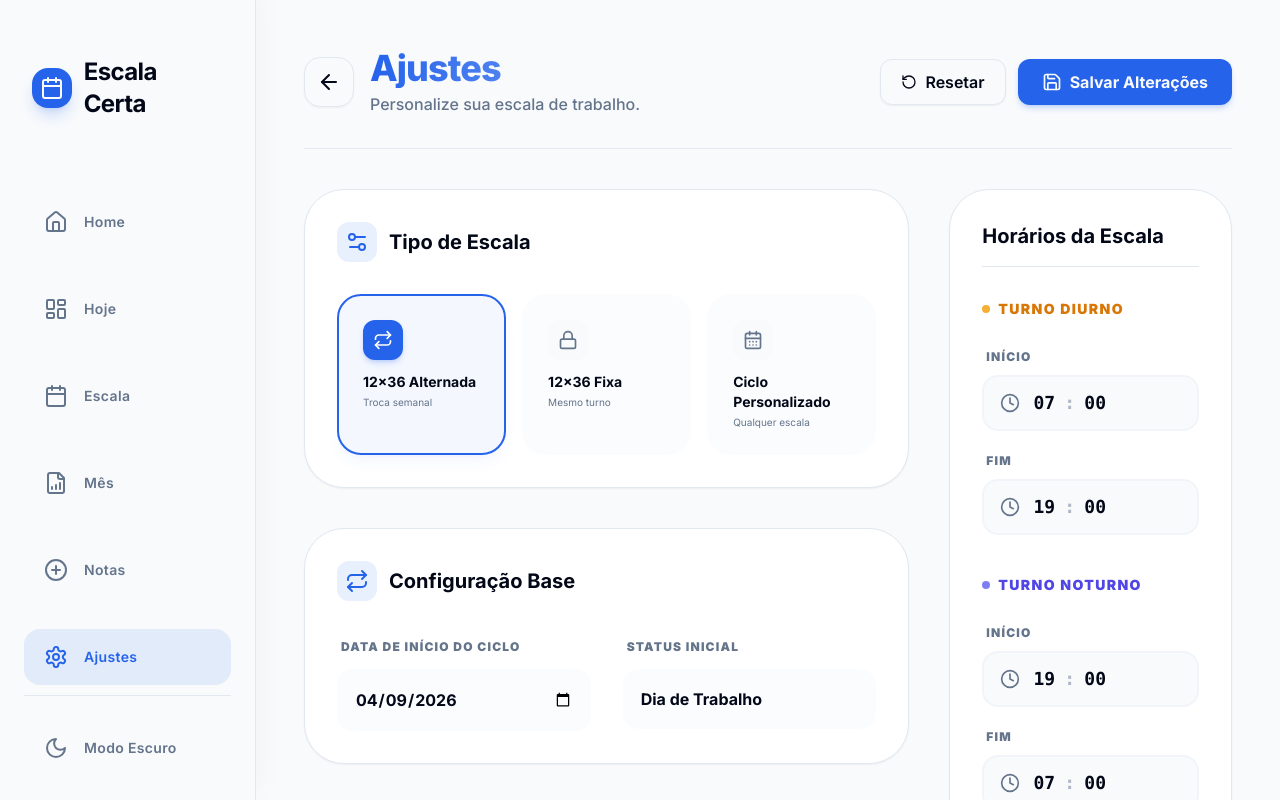
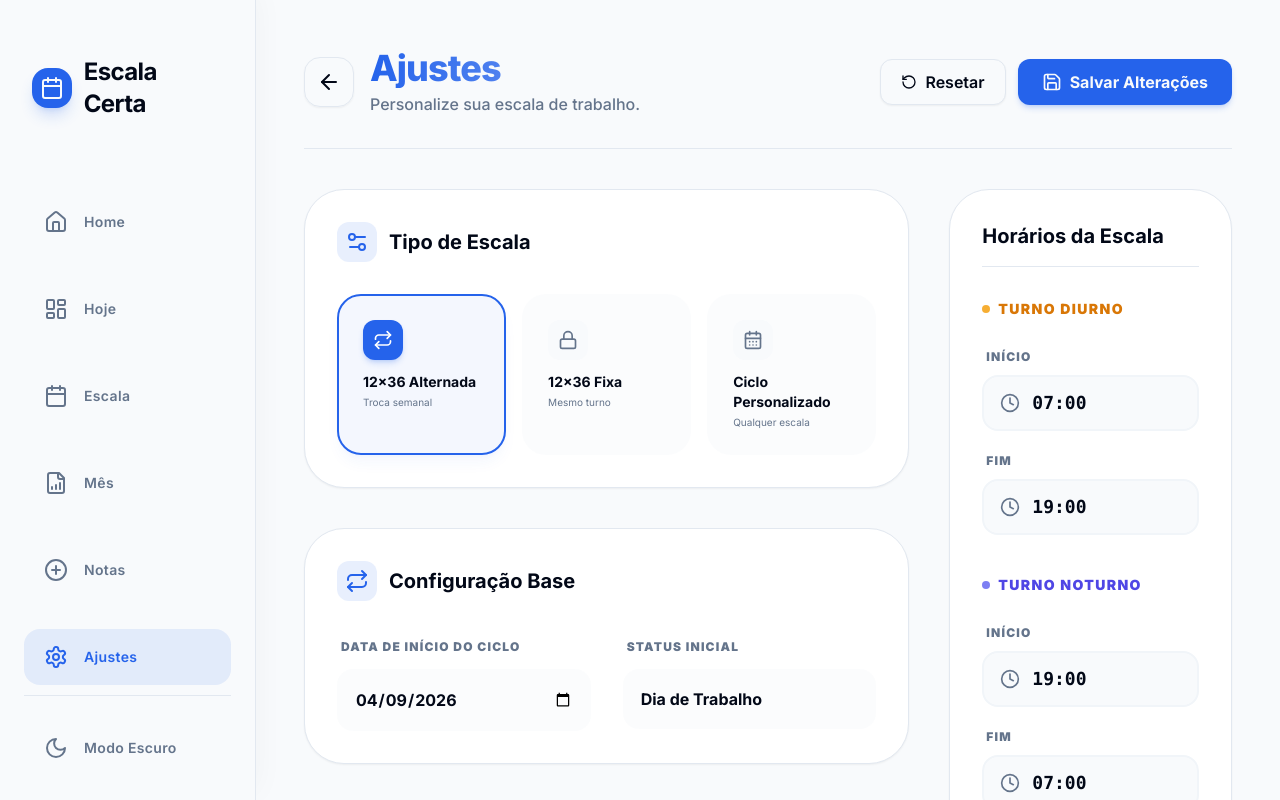
Before and after one commit to FelipeeLeite/escala-certa, a Next.js app: page /configuracoes in a window 1280 px wide. Shown: the top 800 px of the page. Built offline with nearby package versions, Linux system fonts and the light colour scheme.

Commit message:
fix: melhora definitiva do TimeInput (input HH:mm estável) e correção visual do dark mode nos seletores de ciclo

```diff
--- a/src/app/configuracoes/page.tsx
+++ b/src/app/configuracoes/page.tsx
@@ -237,11 +237,21 @@ export default function SettingsPage() {
                           <div className="grid grid-cols-2 gap-2">
                             <button
                               onClick={() => updateCycleStep(idx, { type: "trabalho" })}
-                              className={cn("py-2 rounded-xl text-xs font-bold border transition-all", step.type === "trabalho" ? "bg-primary text-white border-primary shadow-md" : "bg-background text-muted-foreground")}
+                              className={cn(
+                                "py-2 rounded-xl text-xs font-bold border transition-all",
+                                step.type === "trabalho"
+                                  ? "bg-primary text-primary-foreground border-primary shadow-md"
+                                  : "bg-background text-muted-foreground hover:bg-secondary/50"
+                              )}
                             >Trabalho</button>
                             <button
                               onClick={() => updateCycleStep(idx, { type: "folga" })}
-                              className={cn("py-2 rounded-xl text-xs font-bold border transition-all", step.type === "folga" ? "bg-emerald-600 text-white border-emerald-600 shadow-md" : "bg-background text-muted-foreground")}
+                              className={cn(
+                                "py-2 rounded-xl text-xs font-bold border transition-all",
+                                step.type === "folga"
+                                  ? "bg-emerald-600 text-white border-emerald-600 shadow-md"
+                                  : "bg-background text-muted-foreground hover:bg-secondary/50"
+                              )}
                             >Folga</button>
                           </div>
                         </div>
--- a/src/components/shared/TimeInput.tsx
+++ b/src/components/shared/TimeInput.tsx
@@ -1,6 +1,6 @@
 "use client";
 
-import React, { useState, useRef, useEffect } from "react";
+import React, { useState, useEffect } from "react";
 import { Clock } from "lucide-react";
 import { cn } from "@/lib/utils";
 
@@ -12,50 +12,74 @@ interface TimeInputProps {
 }
 
 export function TimeInput({ value, onChange, label, className }: TimeInputProps) {
+  const [inputValue, setInputValue] = useState(value);
   const [isFocused, setIsFocused] = useState(false);
-  const inputRef = useRef<HTMLInputElement>(null);
 
-  // Divide o valor HH:mm
-  const [hours, minutes] = value.split(":");
+  // Sincroniza o estado interno com o valor externo quando ele muda (ex: reset ou carga inicial)
+  useEffect(() => {
+    if (!isFocused) {
+      setInputValue(value);
+    }
+  }, [value, isFocused]);
 
-  const handleHoursChange = (e: React.ChangeEvent<HTMLInputElement>) => {
-    let val = e.target.value.replace(/\D/g, "");
-    if (val.length > 2) val = val.slice(-2);
+  const handleInputChange = (e: React.ChangeEvent<HTMLInputElement>) => {
+    let val = e.target.value.replace(/\D/g, ""); // Remove tudo que não é dígito
 
-    const h = parseInt(val);
-    if (h > 23) val = "23";
+    // Limita a 4 dígitos (HHMM)
+    if (val.length > 4) val = val.slice(0, 4);
 
-    onChange(`${val.padStart(2, "0")}:${minutes}`);
+    // Aplica a máscara visual HH:mm conforme digita
+    let formatted = val;
+    if (val.length >= 3) {
+      formatted = `${val.slice(0, 2)}:${val.slice(2)}`;
+    } else if (val.length > 0) {
+      formatted = val;
+    }
 
-    // Auto-focus para minutos se preencheu 2 dígitos
-    if (val.length === 2 && val !== "0") {
-      const nextInput = inputRef.current?.parentElement?.querySelectorAll("input")[1];
-      nextInput?.focus();
-    }
-  };
+    setInputValue(formatted);
 
-  const handleMinutesChange = (e: React.ChangeEvent<HTMLInputElement>) => {
-    let val = e.target.value.replace(/\D/g, "");
-    if (val.length > 2) val = val.slice(-2);
+    // Se tiver 4 dígitos completos, valida e envia para o componente pai
+    if (val.length === 4) {
+      const h = parseInt(val.slice(0, 2));
+      const m = parseInt(val.slice(2));
 
-    const m = parseInt(val);
-    if (m > 59) val = "59";
+      const validH = Math.min(Math.max(h, 0), 23);
+      const validM = Math.min(Math.max(m, 0), 59);
 
-    onChange(`${hours}:${val.padStart(2, "0")}`);
-  };
-
-  const handleKeyDown = (e: React.KeyboardEvent<HTMLInputElement>, part: "h" | "m") => {
-    if (e.key === "Backspace" && part === "m" && (e.currentTarget.value === "" || e.currentTarget.value === "00")) {
-      inputRef.current?.focus();
+      const result = `${validH.toString().padStart(2, "0")}:${validM.toString().padStart(2, "0")}`;
+      setInputValue(result);
+      onChange(result);
     }
   };
 
   const handleBlur = () => {
     setIsFocused(false);
-    // Validação final ao sair: garante HH:mm com 2 dígitos
-    const h = (hours || "00").padStart(2, "0");
-    const m = (minutes || "00").padStart(2, "0");
-    onChange(`${h}:${m}`);
+
+    // Ao sair, garante que o valor seja válido e formatado
+    let clean = inputValue.replace(/\D/g, "");
+
+    if (clean.length === 0) {
+      setInputValue(value); // Se apagou tudo, volta para o valor anterior
+      return;
+    }
+
+    // Preenchimento parcial (ex: "7" -> "07:00", "15" -> "15:00", "153" -> "15:03")
+    let h = 0;
+    let m = 0;
+
+    if (clean.length <= 2) {
+      h = parseInt(clean);
+    } else {
+      h = parseInt(clean.slice(0, 2));
+      m = parseInt(clean.slice(2));
+    }
+
+    const validH = Math.min(Math.max(h, 0), 23);
+    const validM = Math.min(Math.max(m, 0), 59);
+
+    const finalValue = `${validH.toString().padStart(2, "0")}:${validM.toString().padStart(2, "0")}`;
+    setInputValue(finalValue);
+    onChange(finalValue);
   };
 
   return (
@@ -67,46 +91,21 @@ export function TimeInput({ value, onChange, label, className }: TimeInputProps)
       )}
       <div
         className={cn(
-          "flex items-center gap-2 bg-background border-2 rounded-2xl px-4 py-3 transition-all group",
-          isFocused ? "border-primary ring-4 ring-primary/10" : "border-secondary hover:border-primary/30"
+          "flex items-center gap-3 bg-background border-2 rounded-2xl px-4 py-3 transition-all",
+          isFocused ? "border-primary ring-4 ring-primary/10 shadow-sm" : "border-secondary hover:border-primary/30"
         )}
-        onClick={() => inputRef.current?.focus()}
       >
-        <Clock className={cn("w-5 h-5 transition-colors", isFocused ? "text-primary" : "text-muted-foreground")} />
+        <Clock className={cn("w-5 h-5 shrink-0 transition-colors", isFocused ? "text-primary" : "text-muted-foreground")} />
 
-        <div className="flex items-center flex-1 font-mono text-lg font-bold">
-          <input
-            ref={inputRef}
-            type="text"
-            inputMode="numeric"
-            value={hours}
-            onChange={handleHoursChange}
-            onFocus={() => setIsFocused(true)}
-            onBlur={handleBlur}
-            onKeyDown={(e) => handleKeyDown(e, "h")}
-            className="w-8 bg-transparent outline-none text-center focus:text-primary"
-            placeholder="00"
-          />
-          <span className="text-muted-foreground/50 mx-1">:</span>
-          <input
-            type="text"
-            inputMode="numeric"
-            value={minutes}
-            onChange={handleMinutesChange}
-            onFocus={() => setIsFocused(true)}
-            onBlur={handleBlur}
-            onKeyDown={(e) => handleKeyDown(e, "m")}
-            className="w-8 bg-transparent outline-none text-center focus:text-primary"
-            placeholder="00"
-          />
-        </div>
-
-        {/* Picker Nativo escondido para acionar o teclado de tempo no Mobile */}
         <input
-          type="time"
-          value={value}
-          onChange={(e) => onChange(e.target.value)}
-          className="absolute opacity-0 pointer-events-none w-0 h-0"
+          type="text"
+          inputMode="numeric"
+          value={inputValue}
+          onChange={handleInputChange}
+          onFocus={() => setIsFocused(true)}
+          onBlur={handleBlur}
+          placeholder="00:00"
+          className="w-full bg-transparent outline-none font-mono text-lg font-bold text-foreground placeholder:text-muted-foreground/30"
         />
       </div>
     </div>
```
